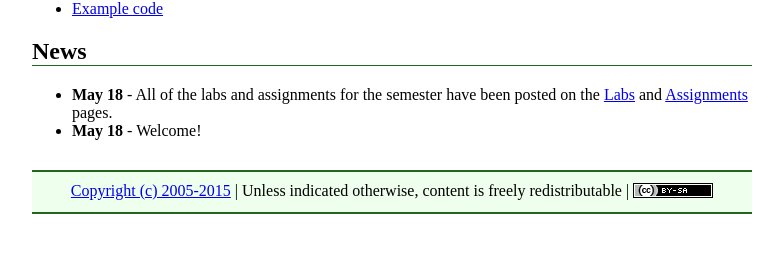
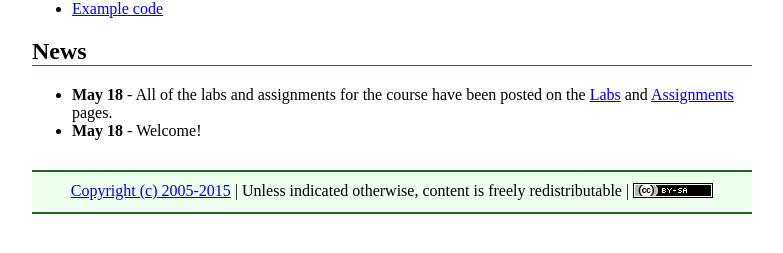
Before and after one commit to ycpcs/cs201-summer2015, a Jekyll site: the page built from index.md, in a window 1280 px wide. Shown: the part 387-640 px from the top of the page, without its empty margins (248-1031 px from the left). Built offline with Jekyll 4.4.1, drawn with Linux system fonts in a browser that asks for light colours; Markdown is read by kramdown in place of the engine named in the settings.

Commit message:
phrasing tweak

```diff
--- a/index.md
+++ b/index.md
@@ -23,5 +23,5 @@ Welcome to the website for CS 201, Fundamentals of Computer Science II, at York
 
 ## News
 
-* **May 18** - All of the labs and assignments for the semester have been posted on the [Labs](labs/index.html) and [Assignments](assign/index.html) pages.
+* **May 18** - All of the labs and assignments for the course have been posted on the [Labs](labs/index.html) and [Assignments](assign/index.html) pages.
 * **May 18** - Welcome!
```
